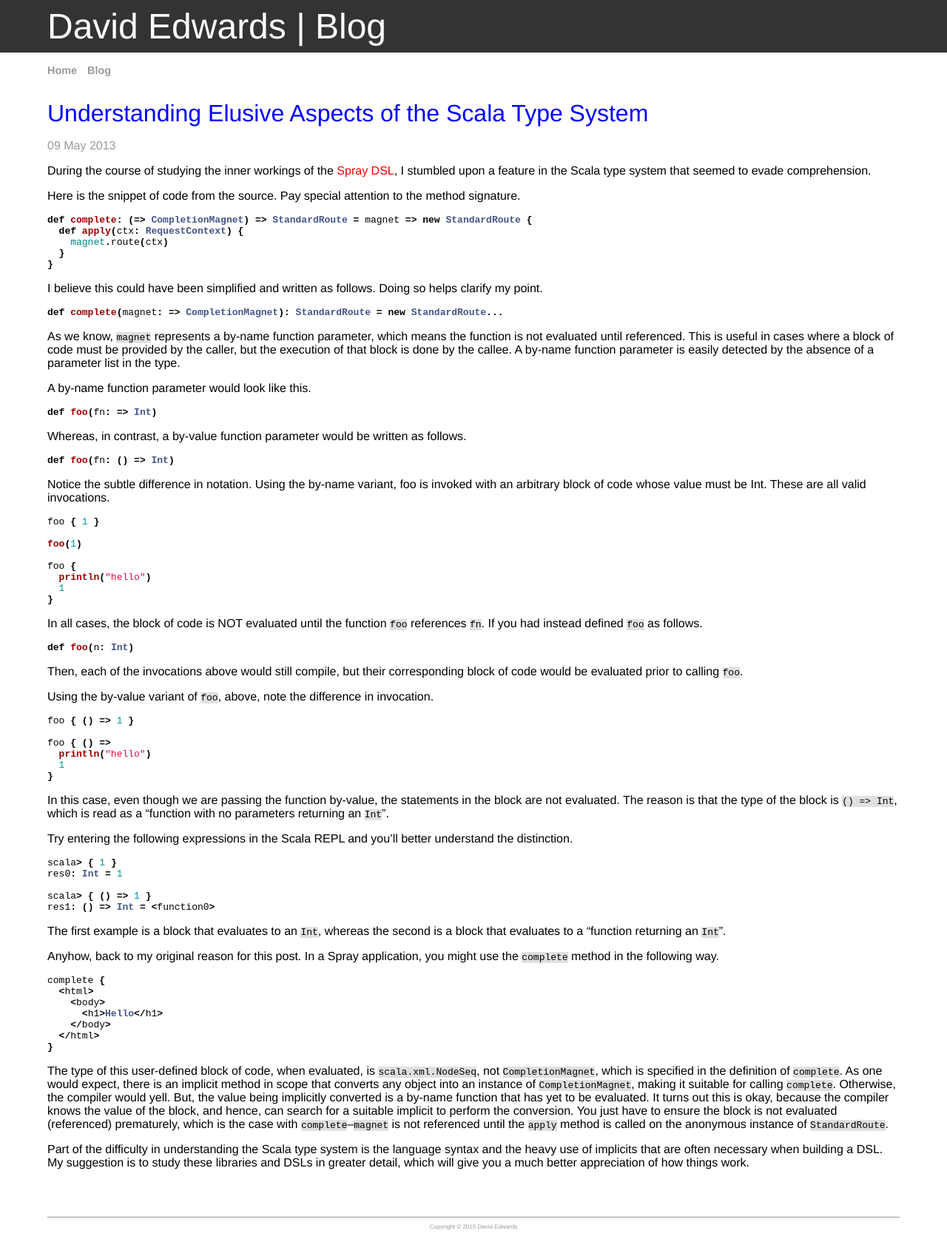
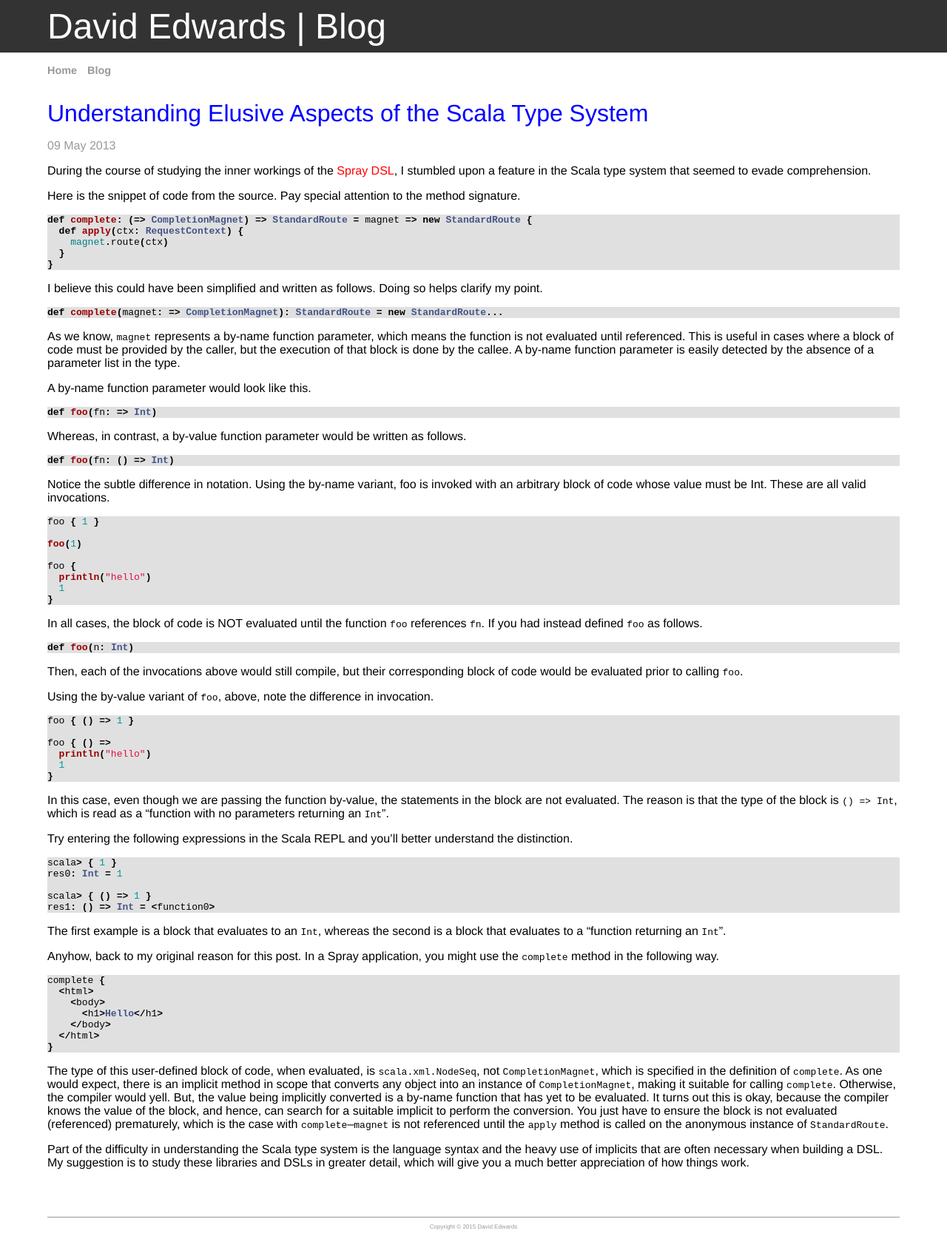
Before and after one commit to davidledwards/davidledwards.github.io, a Jekyll site: the page built from _posts/2013-05-09-understanding-elusive-aspects-of-scala-type-system.md, in a window 1280 px wide. Shown: the whole page at 74% size. Built offline with Jekyll 4.4.1, drawn with Linux system fonts in a browser that asks for light colours.

Commit message:
set background of code blocks

```diff
--- a/css/syntax.css
+++ b/css/syntax.css
@@ -1,6 +1,4 @@
-.highlighter-rouge { background-color: #e0e0e0; }
-
-.highlight  { background: #ffffff; }
+.highlight  { background: #e0e0e0; }
 .highlight .c { color: #999988; font-style: italic } /* Comment */
 .highlight .err { color: #a61717; background-color: #e3d2d2 } /* Error */
 .highlight .k { font-weight: bold } /* Keyword */
```
